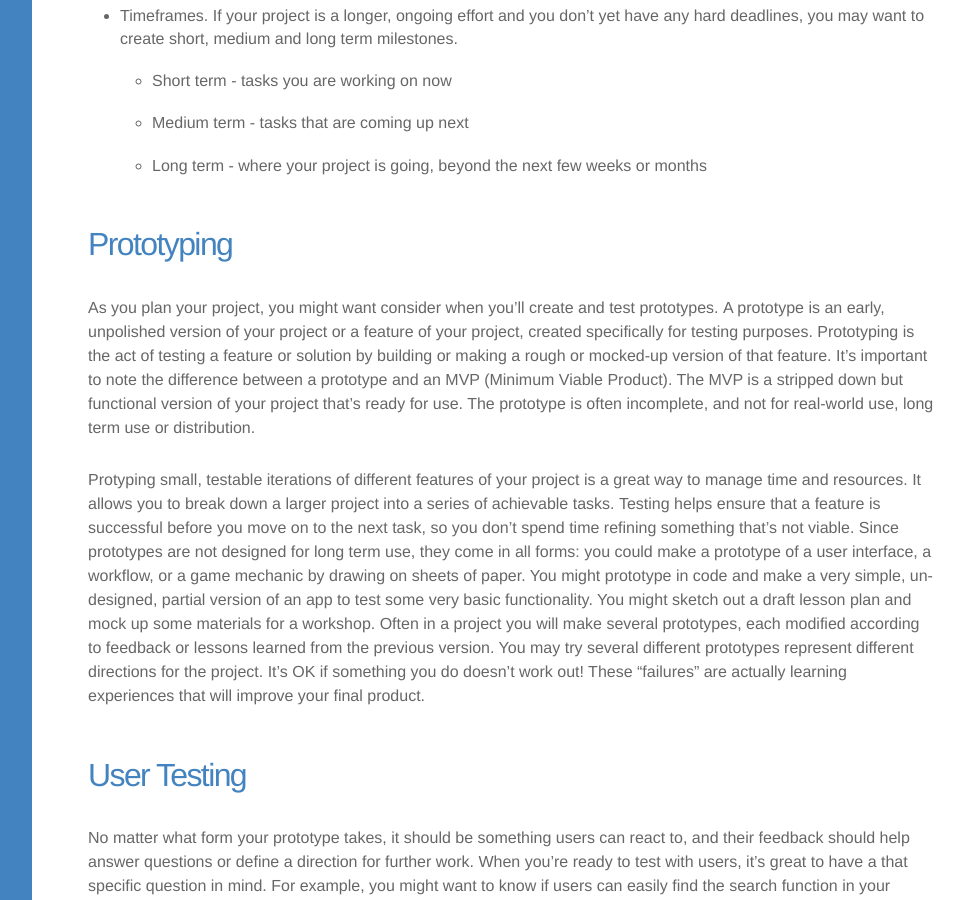
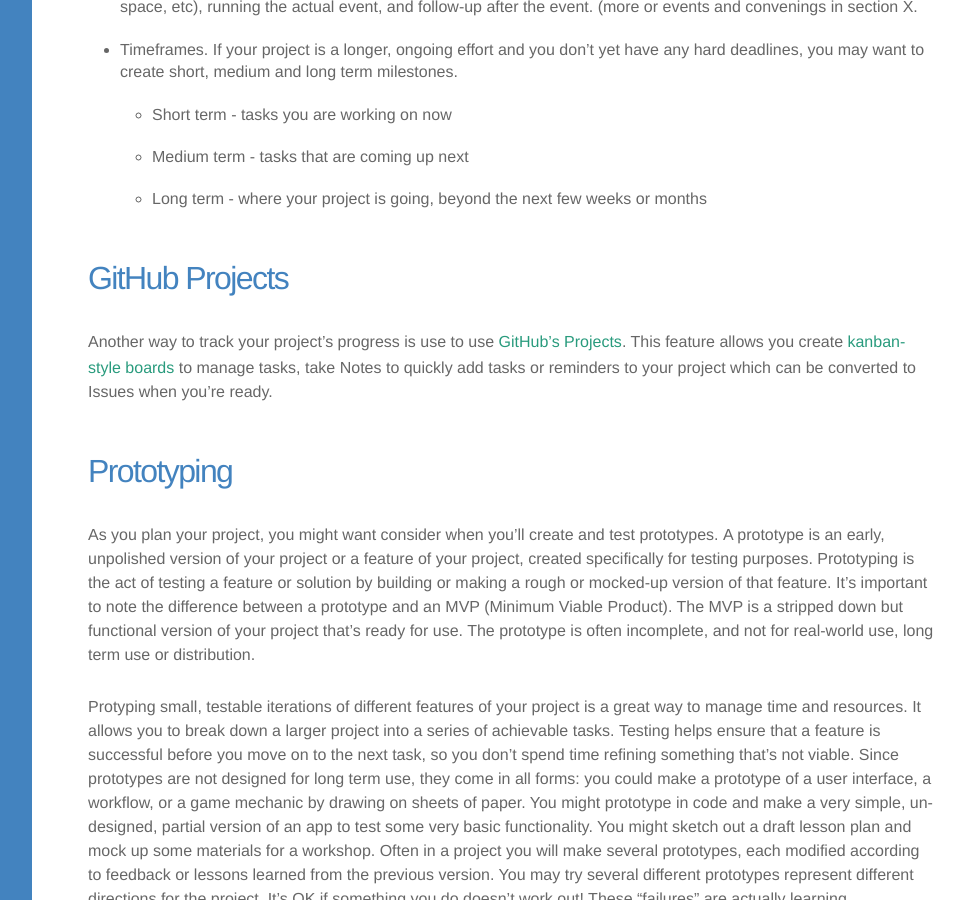
Before and after one commit to mozilla/open-leadership-training-series, a Jekyll site: the page built from _articles/opening-your-project/start-your-project-roadmap.md, in a window 1280 px wide and 900 px high, scrolled down 1654 px. Shown: the whole window, without its empty margins (288-1252 px from the left). Built offline with Jekyll 4.4.1, drawn with Linux system fonts in a browser that asks for light colours; nearby versions of some CDN libraries; comment, search, counter and statistics services are not loaded; a style sheet for code colours, icons or effects is not loaded.

Commit message:
Added section on GitHib Projects
As per [Issue #56](https://github.com/mozilla/open-leadership-training-series/issues/56)

```diff
--- a/_articles/opening-your-project/start-your-project-roadmap.md
+++ b/_articles/opening-your-project/start-your-project-roadmap.md
@@ -35,6 +35,12 @@ The timeline of tasks is the probably most important part of the Roadmap so as a
     *   Medium term - tasks that are coming up next
     *   Long term - where your project is going, beyond the next few weeks or months
 
+### GitHub Projects
+
+Another way to track your project's progress is use to use [GitHub's Projects](https://help.github.com/articles/tracking-the-progress-of-your-work-with-projects/).  This feature allows you create [kanban-style boards](https://en.wikipedia.org/wiki/Kanban_(development)) to manage tasks, take Notes to quickly add tasks or reminders to your project which can be converted to Issues when you're ready.
+
+<!--- Placeholder intructions. GitHub Projects --->
+
 ### Prototyping
 
 As you plan your project, you might want consider when you’ll create and test prototypes. **A prototype is an early, unpolished version of your project or a feature of your project, created specifically for testing purposes.** Prototyping is the act of testing a feature or solution by building or making a rough or mocked-up version of that feature. It’s important to note the difference between a prototype and an MVP (Minimum Viable Product). The MVP is a stripped down but functional version of your project that’s ready for use. The prototype is often incomplete, and not for real-world use, long term use or distribution.
```
